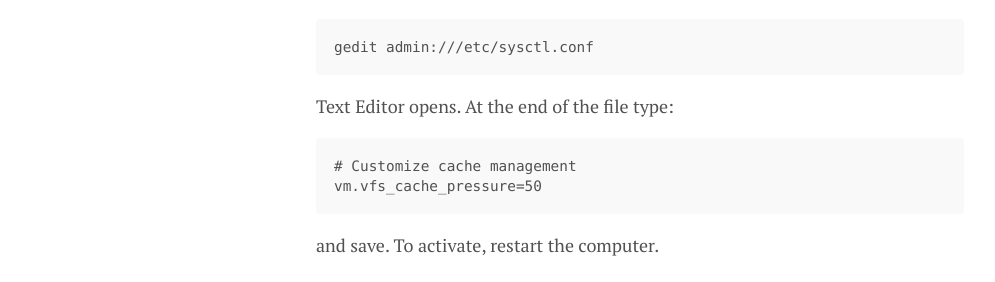
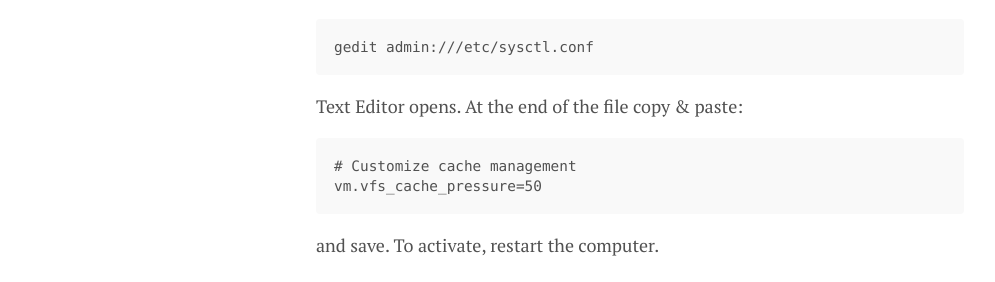
Before and after one commit to lgeurts/lgeurts.github.io, a Jekyll site: the page built from _posts/2022-10-03-optimizing-ubuntu-22.04.1-jammy-jellyfish.md, in a window 1280 px wide and 900 px high, scrolled down 2925 px. Shown: the part 235-517 px from the top of the window, without its empty margins (0-995 px from the left). Built offline with Jekyll 4.4.1, drawn with Linux system fonts in a browser that asks for light colours; nearby versions of some CDN libraries; comment, search, counter and statistics services are not loaded.

Commit message:
Update 2022-10-03-optimizing-ubuntu-22.04.1-jammy-jellyfish.md

````diff
--- a/_posts/2022-10-03-optimizing-ubuntu-22.04.1-jammy-jellyfish.md
+++ b/_posts/2022-10-03-optimizing-ubuntu-22.04.1-jammy-jellyfish.md
@@ -98,7 +98,7 @@ Open your terminal and type:
 ```
 gedit admin:///etc/sysctl.conf
 ```
-Text Editor opens. At the end of the file type:
+Text Editor opens. At the end of the file copy & paste:
 ```
 # Customize cache management
 vm.vfs_cache_pressure=50
````
